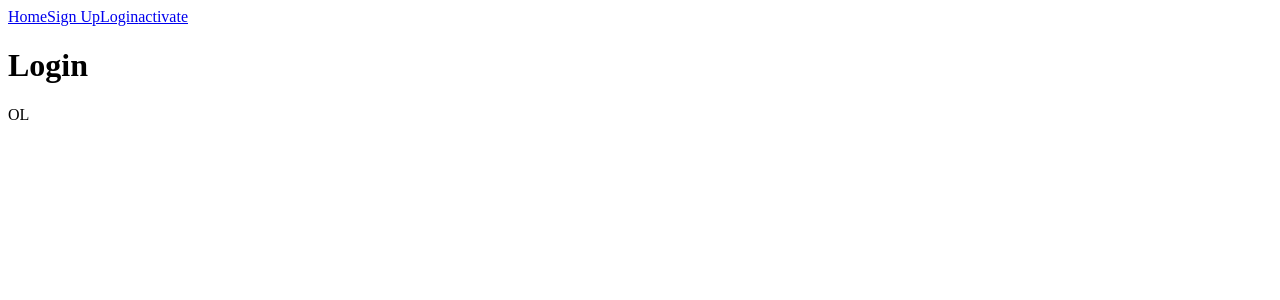
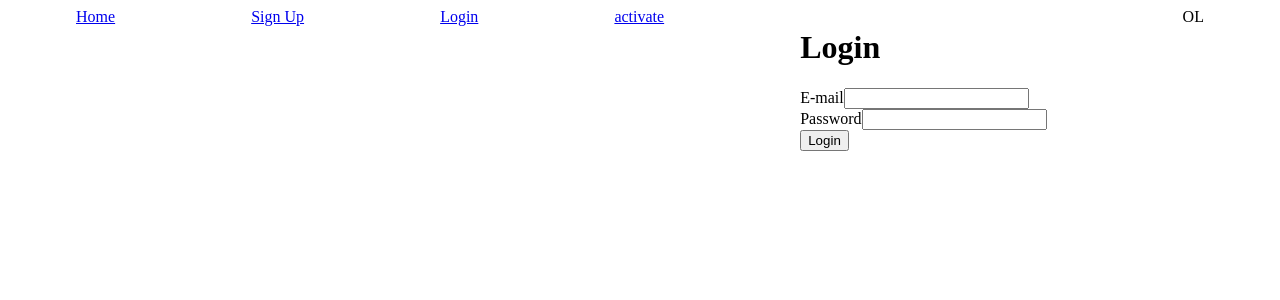
Before and after one commit to razakhalid/tdd-with-vue, a Vue app: page /login in a window 1280 px wide. Shown: the top 300 px of the page. Built offline with nearby package versions, Linux system fonts and the light colour scheme.

Commit message:
state management tests

```diff
--- a/src/App.vue
+++ b/src/App.vue
@@ -1,9 +1,23 @@
 <template>
 <!--  <router-view/>-->
-  <div>
+  <div
+      style="display: flex; justify-content: space-around;"
+  >
     <router-link to="/">{{ $t('home') }}</router-link>
-    <router-link to="/signup">{{ $t('signup') }}</router-link>
-    <router-link to="/login">{{ $t('login') }}</router-link>
+    <router-link
+        to="/signup"
+        v-if="!$store.state.isLoggedIn"
+    >{{ $t('signup') }}</router-link>
+    <router-link
+        to="/login"
+        v-if="!$store.state.isLoggedIn"
+    >{{ $t('login') }}</router-link>
+
+    <router-link
+        :to="`/user/${$store.state.id}`"
+        v-if="$store.state.isLoggedIn"
+    >My Profile</router-link>
+
     <router-link to="/activate">{{ $t('activate') }}</router-link>
 
     <router-view></router-view>
--- a/src/store/index.js
+++ b/src/store/index.js
@@ -1,14 +1,30 @@
-import { createStore } from 'vuex'
+import { createStore } from "vuex";
 
-export default createStore({
-  state: {
-  },
-  getters: {
+const store = createStore({
+  state() {
+    return {
+      isLoggedIn: false
+    }
   },
   mutations: {
-  },
-  actions: {
-  },
-  modules: {
+    loginSuccess(state, payload) {
+      const { id } = payload;
+      state.isLoggedIn = true;
+      state.id = id;
+    },
+    reset(state) {
+      state.isLoggedIn = false;
+      delete state.id;
+    }
   }
+});
+
+store.subscribe((mutation, state) => {
+  localStorage.setItem('auth', JSON.stringify(state));
 })
+
+export const resetAuthState = function () {
+  store.commit('reset');
+}
+
+export default store;
--- a/src/views/LoginPage.vue
+++ b/src/views/LoginPage.vue
@@ -1,12 +1,48 @@
 <template>
   <div data-testid="login-page">
     <h1>Login</h1>
+
+    <Input
+        :label="$t('email')"
+        id="email"
+        v-model="email"
+    ></Input>
+
+    <Input
+        :label="$t('password')"
+        id="password"
+        type="password"
+        v-model="password"
+    ></Input>
+
+    <button
+        @click.prevent="submit"
+    >Login</button>
   </div>
 </template>
 
 <script>
+import Input from "@/components/Input.vue";
 export default {
-  name: "LoginPage"
+  name: "LoginPage",
+  data() {
+    return {
+      password: '',
+      email: '',
+      id: 5
+    }
+  },
+  methods: {
+    async submit() {
+       this.$router.push('/');
+       this.$store.commit('loginSuccess', {
+         id: this.id
+       });
+    }
+  },
+  components: {
+    Input
+  }
 }
 </script>
 
--- a/src/views/UserPage.vue
+++ b/src/views/UserPage.vue
@@ -1,6 +1,6 @@
 <template>
   <div data-testid="user-page">
-    <h1>User</h1>
+    <h1>User {{$route.params.id}}</h1>
   </div>
 </template>
 
```
Also changed, not shown: 2 other files (tests, documents, lock files or other folders).
